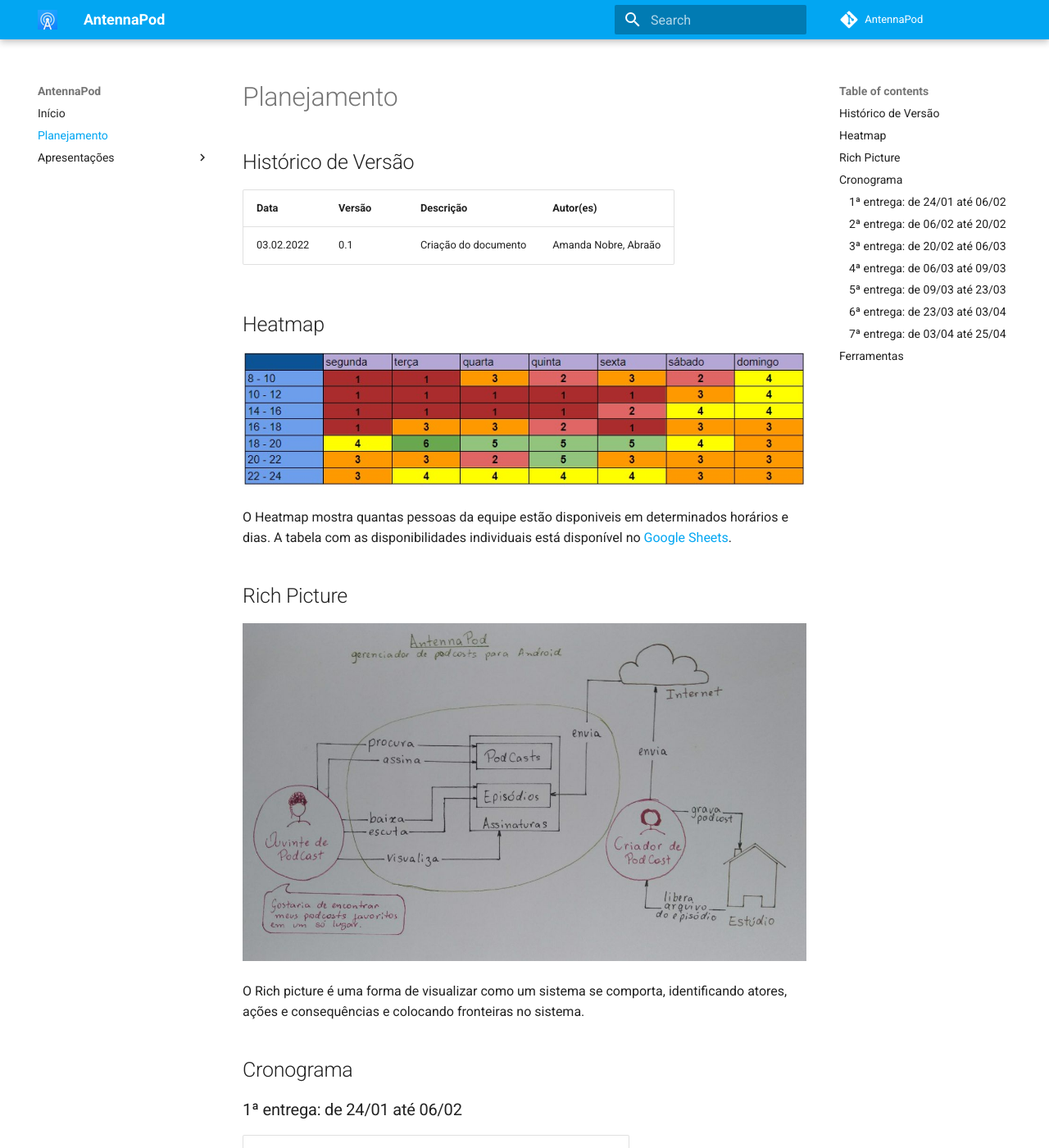
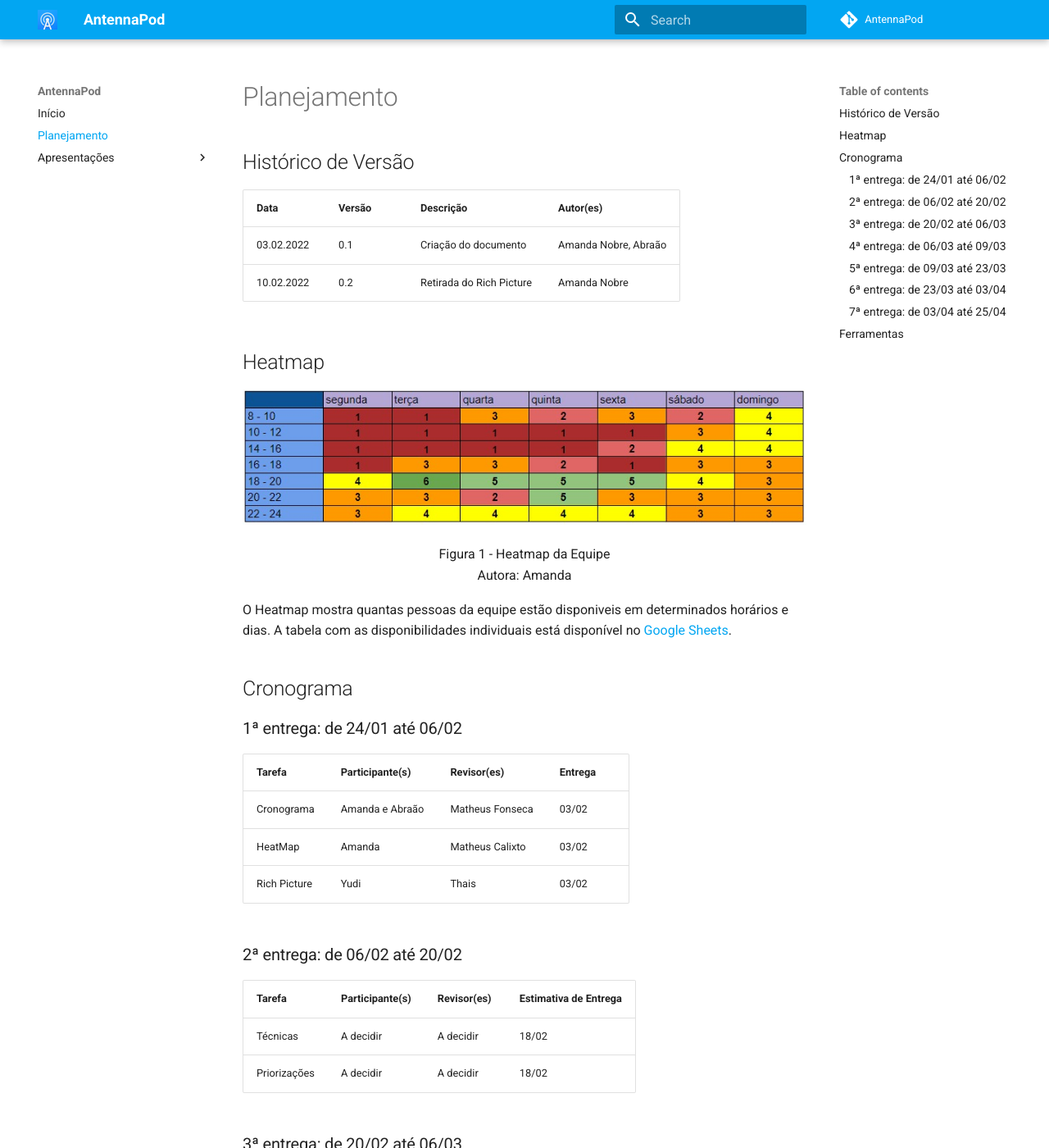
Before and after one commit to Requisitos-de-Software/2021.2-AntennaPod, an MkDocs documentation site: the page built from docs/planejamento.md, in a window 1280 px wide and 1400 px high. Shown: the whole window at 82% size. Built offline with MkDocs 1.6.1 and Material for MkDocs 9.7.7, drawn with Linux system fonts in a browser that asks for light colours; comment, search, counter and statistics services are not loaded.

Commit message:
retirando o richpicture do planejamento

```diff
--- a/docs/planejamento.md
+++ b/docs/planejamento.md
@@ -1,23 +1,22 @@
 # Planejamento
+
 ## Histórico de Versão
 
 | Data         | Versão   | Descrição              | Autor(es)               |
 |--------------|----------|------------------------|-------------------------|
 |  03.02.2022  |   0.1    |  Criação do documento  |  Amanda Nobre, Abraão   |
+|  10.02.2022  |   0.2    |  Retirada do Rich Picture  |  Amanda Nobre   |
 
 ## Heatmap
 
 ![Heatmap](img/heatmap.jpeg)
+<p align = "center">
+Figura 1 - Heatmap da Equipe <br>
+Autora: Amanda
+</p>
 
 <p>O Heatmap mostra quantas pessoas da equipe estão disponiveis em determinados horários e dias. A tabela com as disponibilidades individuais está disponível no
     <a href="https://docs.google.com/spreadsheets/d/1BLhhFdXQga0X0WAd7KLn-UkEZvHdPkqJEjPx4qN1C4I/edit?usp=sharing"> Google Sheets</a>.
-</p>
-
-## Rich Picture
-
-![Rich Picture](img/richpicture.jpg)
-
-<p> O Rich picture é uma forma de visualizar como um sistema se comporta, identificando atores, ações e consequências e colocando fronteiras no sistema.
 </p>
 
 ## Cronograma
```
